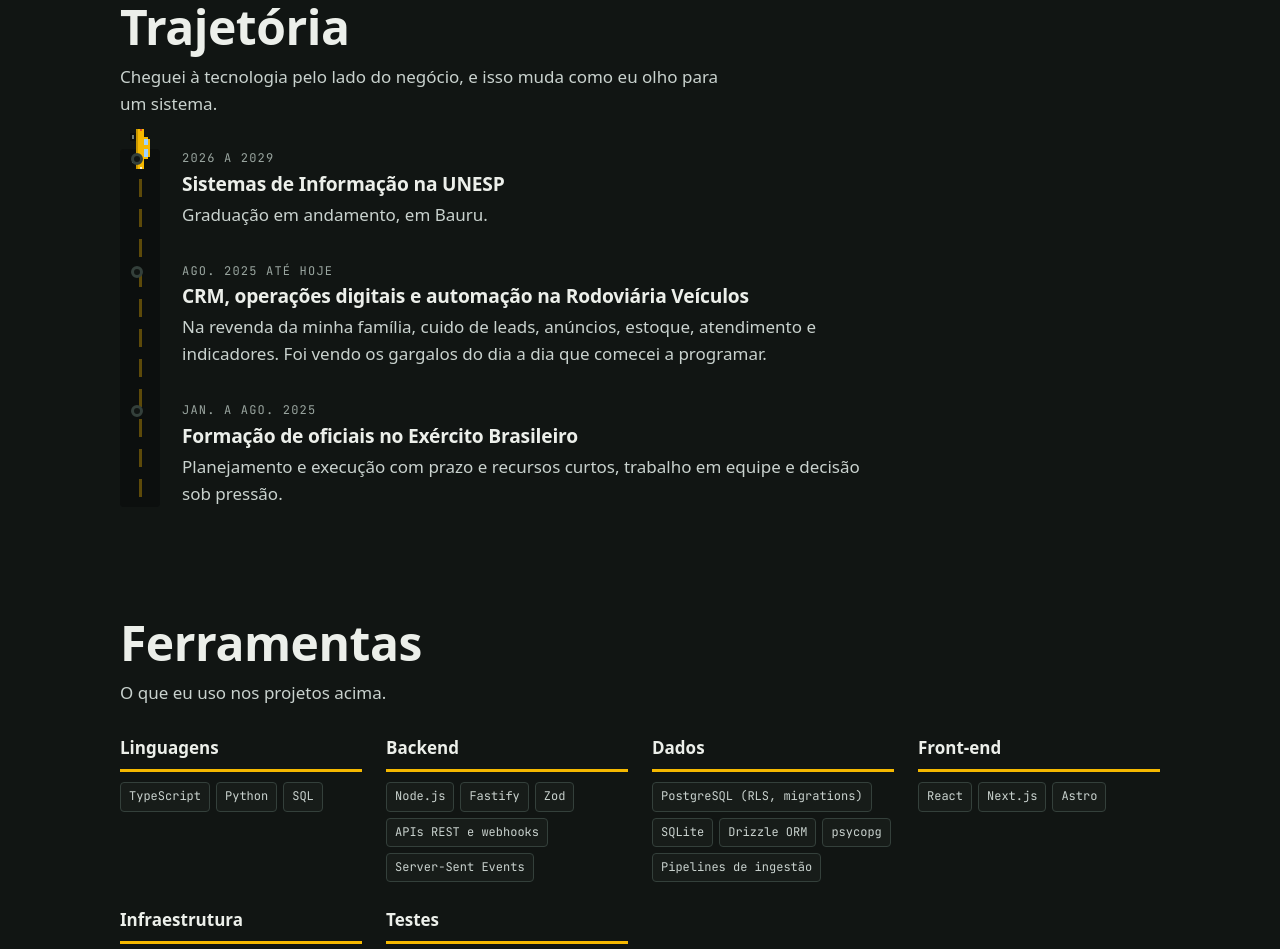
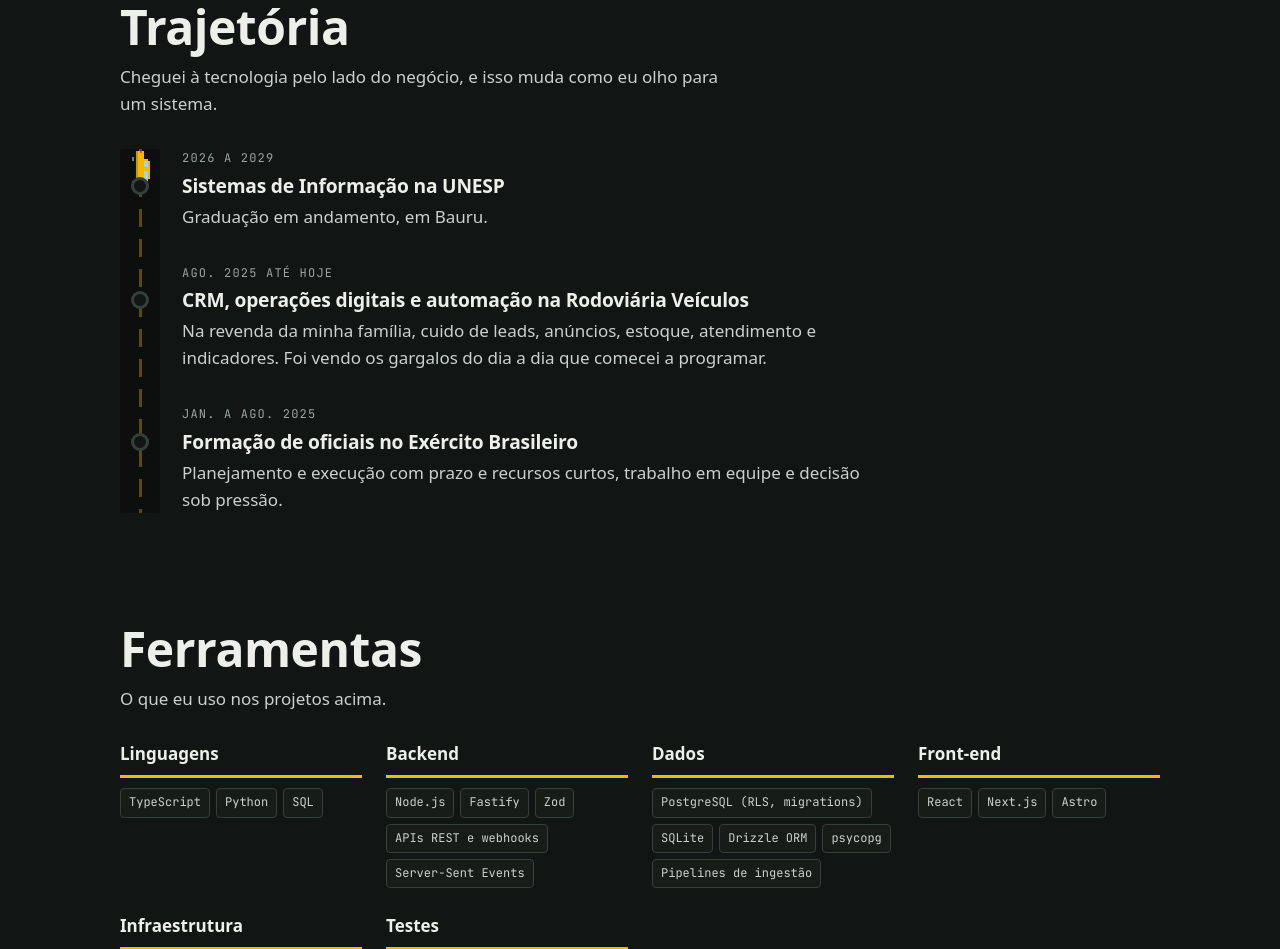
Before and after one commit to Vitor-Brosque/Vitor-Brosque.github.io, an Astro site: page / in a window 1280 px wide. Shown: the part 2873-3822 px from the top of the page. Built offline with nearby package versions, Linux system fonts and the light colour scheme; Astro itself is replaced by a stand-in of ours; a web font is replaced by a local one.

Commit message:
fix: trajetória com os marcos alinhados à estrada

```diff
--- a/src/components/home/Trajetoria.astro
+++ b/src/components/home/Trajetoria.astro
@@ -26,19 +26,27 @@ const tr = textosHome[idioma].trajetoria;
   </div>
 </section>
 <style>
-  .traj { --prog: 1; position: relative; display: grid; grid-template-columns: 40px minmax(0, 1fr); gap: 22px; margin-top: 32px; }
+  /* A pista e o vão até o texto são variáveis: a bolinha de cada marco se posiciona a partir delas, sem número mágico. */
+  .traj { --prog: 1; --pista: 40px; --vao: 22px; --carro: 44px; position: relative; display: grid; grid-template-columns: var(--pista) minmax(0, 1fr); gap: var(--vao); margin-top: 32px; }
   :global(.js) .traj:not([data-estatico]) { --prog: 0; }
+  /* A pista ocupa a altura da lista de marcos: começa no primeiro e termina no fim do último. */
   .traj-estrada { position: relative; border-radius: 4px; background: var(--asfalto); }
   .traj-estrada::before { content: ''; position: absolute; left: 50%; top: 0; bottom: 0; width: 3px; margin-left: -1.5px; background: repeating-linear-gradient(180deg, rgb(245 184 0 / 0.35) 0 18px, transparent 18px 30px); }
   .traj-preenchida { position: absolute; inset: 0; background: rgb(245 184 0 / 0.18); transform-origin: top; scale: 1 var(--prog); }
-  .traj-carro { position: absolute; left: 50%; top: calc(var(--prog) * 100%); width: 44px; height: 24px; rotate: 90deg; translate: -50% -50%; }
+  /* O carro (deitado, ocupa --carro na vertical) vai de encostado no topo a encostado no fim da pista, sem sair dela. */
+  .traj-carro { position: absolute; left: 50%; top: calc(var(--carro) / 2 + var(--prog) * (100% - var(--carro))); width: var(--carro); height: 24px; rotate: 90deg; translate: -50% -50%; }
   .traj[data-estatico] .traj-carro, :global(html:not(.js)) .traj-carro { display: none; }
   .traj-marcos { display: grid; gap: 34px; margin: 0; padding: 0; list-style: none; }
-  .traj-marco { position: relative; max-width: 70ch; }
-  .traj-marco::before { content: ''; position: absolute; left: -51px; top: 4px; width: 12px; height: 12px; border-radius: 50%; border: 3px solid var(--line-2); background: var(--bg); transition: border-color 0.3s, background-color 0.3s; }
-  .traj-marco[data-alcancado]::before,
-  :global(html:not(.js)) .traj-marco::before { border-color: var(--signal); background: var(--signal); }
-  .traj-marco h3 { margin-top: 4px; font-size: 1.2rem; }
+  .traj-marco { max-width: 70ch; }
+  .traj-marco h3 { position: relative; margin-top: 6px; font-size: 1.2rem; }
+  /* Bolinha no centro da pista (meia pista mais o vão, para a esquerda) e na altura da primeira linha do título. */
+  .traj-marco h3::before {
+    content: ''; position: absolute; box-sizing: border-box; left: calc(-1 * (var(--vao) + var(--pista) / 2)); top: 0.5lh;
+    width: 18px; height: 18px; translate: -50% -50%; border-radius: 50%; border: 3px solid var(--line-2); background: var(--bg);
+    transition: border-color 0.3s, background-color 0.3s;
+  }
+  .traj-marco[data-alcancado] h3::before,
+  :global(html:not(.js)) .traj-marco h3::before { border-color: var(--signal); background: var(--signal); }
   .traj-texto { margin-top: 6px; color: var(--ink-2); }
 </style>
 <script>import '../../scripts/trajetoria';</script>
```
Also changed, not shown: tests/e2e/trajetoria.spec.ts (added, +35 -0 lines).
